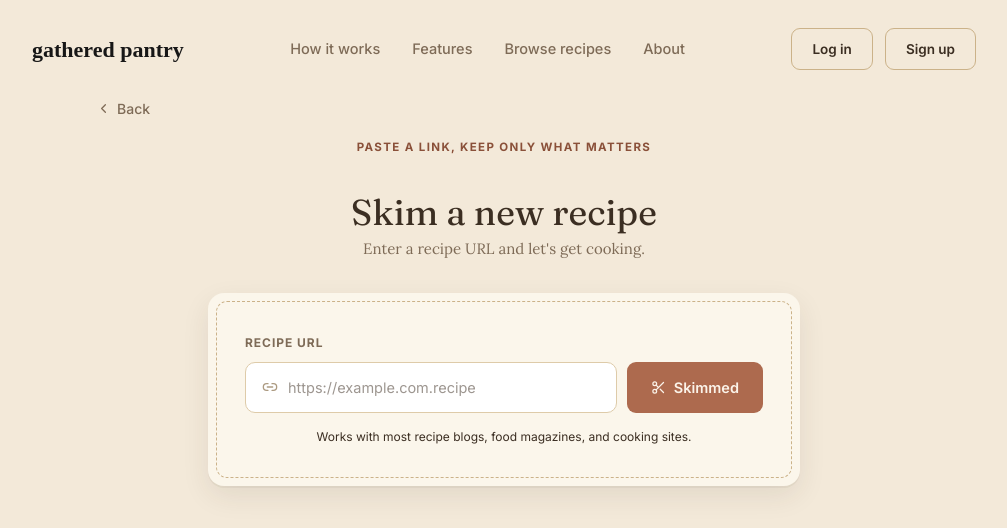
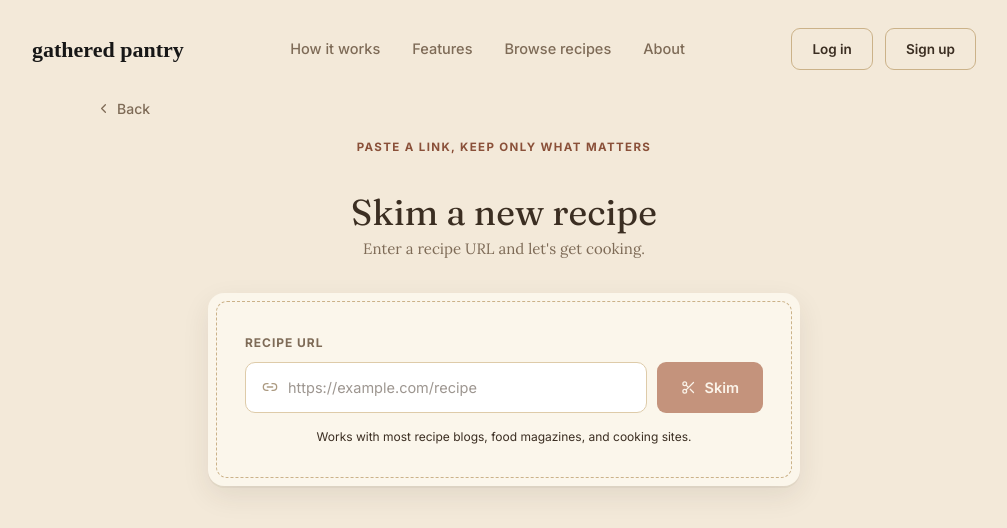
Before and after one commit to vngelynn/recipe-ripper, a Next.js app: page /extract in a window 1280 px wide. Shown: the top 528 px of the page, without its empty margins (136-1143 px from the left). Built offline with nearby package versions, Linux system fonts and the light colour scheme; no server answers; a web font is replaced by a local one.

Commit message:
fix extract button

```diff
--- a/src/app/extract/page.tsx
+++ b/src/app/extract/page.tsx
@@ -1,20 +1,26 @@
 "use client"
+
 import { useState } from "react"
-import UrlForm from "../../components/UrlForm"
+import Link from "next/link"
+import { ChevronLeft } from "lucide-react"
+
+import UrlForm from "@/components/UrlForm"
 import RecipeDisplay from "@/components/RecipeDisplay"
-import { ChevronLeft } from "lucide-react"
 import PreviewNotice from "@/components/PreviewNotice"
-import Link from "next/link"
 
 export default function ExtractPage() {
   const [recipe, setRecipe] = useState(null)
-  const [error, setError] = useState<string>("")
-  const [loading, setLoading] = useState<boolean>(false)
-  const [extracted, setExtracted] = useState<boolean>(false)
+  const [error, setError] = useState("")
+  const [loading, setLoading] = useState(false)
+  const [extracted, setExtracted] = useState(false)
 
   const extractRecipe = async (submittedUrl: string) => {
+    setLoading(true)
+    setExtracted(false)
+    setError("")
+    setRecipe(null)
+
     try {
-      setLoading(true)
       const response = await fetch("/api/extract", {
         method: "POST",
         headers: {
@@ -30,25 +36,22 @@
       }
 
       const data = await response.json()
+
+      if (!data.recipe) {
+        throw new Error("No recipe could be extracted from this URL.")
+      }
+
       setRecipe(data.recipe)
       setExtracted(true)
+    } catch (error) {
+      setError(error instanceof Error ? error.message : String(error))
+    } finally {
       setLoading(false)
-    } catch (error) {
-      if (error instanceof Error) {
-        setError(error.message)
-      } else {
-        setError(String(error))
-      }
     }
   }
 
-  if (error) {
-    // display error message
-    console.log(error)
-  }
-
   const handleCheckRecipe = (url: string) => {
-    extractRecipe(url)
+    return extractRecipe(url)
   }
 
   return (
@@ -65,11 +68,23 @@
         <div className='text-[11.5px] font-bold uppercase text-center mb-3 text-terra-deep font-inter tracking-[0.12em]'>
           Paste a link, keep only what matters
         </div>
-        <UrlForm onUrlSubmit={handleCheckRecipe} isDisabled={loading} />
-        {/* TODO: handle display for errors */}
+
+        <UrlForm
+          onUrlSubmit={handleCheckRecipe}
+          isDisabled={loading}
+          isExtracted={extracted}
+        />
+
+        {error && (
+          <p className='mt-4 text-sm text-red-700 text-center' role='alert'>
+            {error}
+          </p>
+        )}
+
         {recipe && (
           <>
-            <PreviewNotice /> <RecipeDisplay recipe={recipe} />
+            <PreviewNotice />
+            <RecipeDisplay recipe={recipe} />
           </>
         )}
       </div>
--- a/src/components/UrlForm.tsx
+++ b/src/components/UrlForm.tsx
@@ -1,30 +1,50 @@
 "use client"
-import React, { useState } from "react"
+
+import { useState } from "react"
 import { Link2, Scissors } from "lucide-react"
+
 interface UrlFormProps {
   onUrlSubmit: (url: string) => void
   isDisabled: boolean
+  isExtracted: boolean
 }
 
-export default function UrlForm({ onUrlSubmit, isDisabled }: UrlFormProps) {
+export default function UrlForm({
+  onUrlSubmit,
+  isDisabled,
+  isExtracted,
+}: UrlFormProps) {
   const [recipeUrl, setRecipeUrl] = useState("")
 
-  const handleSubmit = (e: React.FormEvent) => {
+  const handleSubmit = (e: React.FormEvent<HTMLFormElement>) => {
     e.preventDefault()
-    if (!recipeUrl.trim()) return
 
-    onUrlSubmit(recipeUrl)
+    const trimmedUrl = recipeUrl.trim()
+
+    if (!trimmedUrl || isDisabled) return
+
+    onUrlSubmit(trimmedUrl)
     setRecipeUrl("")
   }
+
+  const buttonText = isDisabled
+    ? "Skimming..."
+    : recipeUrl.trim()
+      ? "Skim"
+      : isExtracted
+        ? "Skimmed!"
+        : "Skim"
 
   return (
     <div className='max-w-2xl mx-auto px-10 pt-6 pb-20 text-center'>
       <h1 className='text-4xl mb-1.5 font-fraunces text-bold'>
         Skim a new recipe
       </h1>
+
       <p className='text-[15px] mb-8 text-ink-soft font-lora'>
         Enter a recipe URL and let's get cooking.
       </p>
+
       <div
         className='rounded-2xl p-2 mb-4 bg-card'
         style={{
@@ -36,18 +56,22 @@
           <p className='text-[12px] font-bold uppercase mb-2.5 text-ink-soft tracking-[0.08em] font-inter text-left'>
             Recipe URL
           </p>
+
           <form className='flex gap-2.5' onSubmit={handleSubmit}>
             <div
-              className={`flex-1 flex items-center gap-2.5 bg-white rounded-[10px] px-4 border-solid ${isDisabled ? "border-terra" : "border-line"}`}
+              className={`flex-1 flex items-center gap-2.5 bg-white rounded-[10px] px-4 border-solid ${
+                isDisabled ? "border-terra" : "border-line"
+              }`}
               style={{ borderWidth: "1.5px" }}
             >
               <Link2 size={16} className='flex-shrink-0 text-ink-faint' />
+
               <input
                 id='urlField'
-                type='recipeUrl'
+                type='url'
                 value={recipeUrl}
                 onChange={(e) => setRecipeUrl(e.target.value)}
-                placeholder='https://example.com.recipe'
+                placeholder='https://example.com/recipe'
                 disabled={isDisabled}
                 className='flex-1 py-3.5 bg-transparent outline-none text-[14.5px] text-ink font-inter'
               />
@@ -55,18 +79,18 @@
 
             <button
               type='submit'
-              disabled={isDisabled}
-              className='whitespace-nowrap flex items-center gap-2 px-6 rounded-[9px] font-semibold text-[14.5px] transition-transform active:scale-[0.98] bg-terra font-inter text-[#FBF3E9]'
+              disabled={isDisabled || !recipeUrl.trim()}
+              className='whitespace-nowrap flex items-center gap-2 px-6 rounded-[9px] font-semibold text-[14.5px] transition-transform active:scale-[0.98] bg-terra font-inter text-[#FBF3E9] disabled:opacity-70 disabled:cursor-not-allowed'
               style={{
-                opacity: isDisabled ? 0.7 : 1,
-                cursor: isDisabled ? "default" : "pointer",
+                cursor:
+                  isDisabled || !recipeUrl.trim() ? "not-allowed" : "pointer",
               }}
             >
               <Scissors size={15} />
-              {/* TODO: fix display text logic, showing skimmed at first look */}
-              {isDisabled ? "Skimming" : recipeUrl ? "Skim Recipe" : "Skimmed"}
+              {buttonText}
             </button>
           </form>
+
           <p className='text-center text-xs mt-4 font-ink-faint font-inter'>
             Works with most recipe blogs, food magazines, and cooking sites.
           </p>
```
